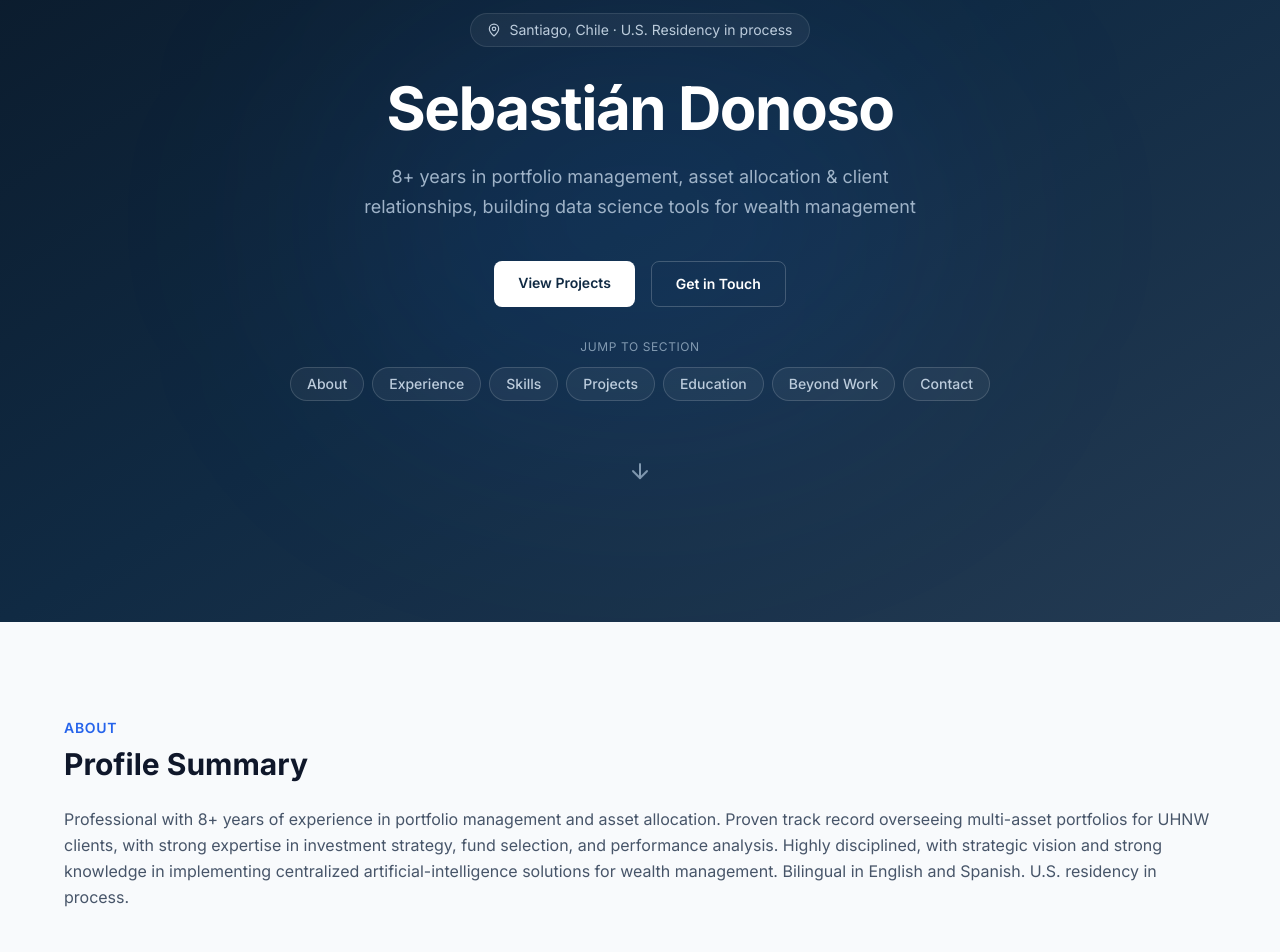
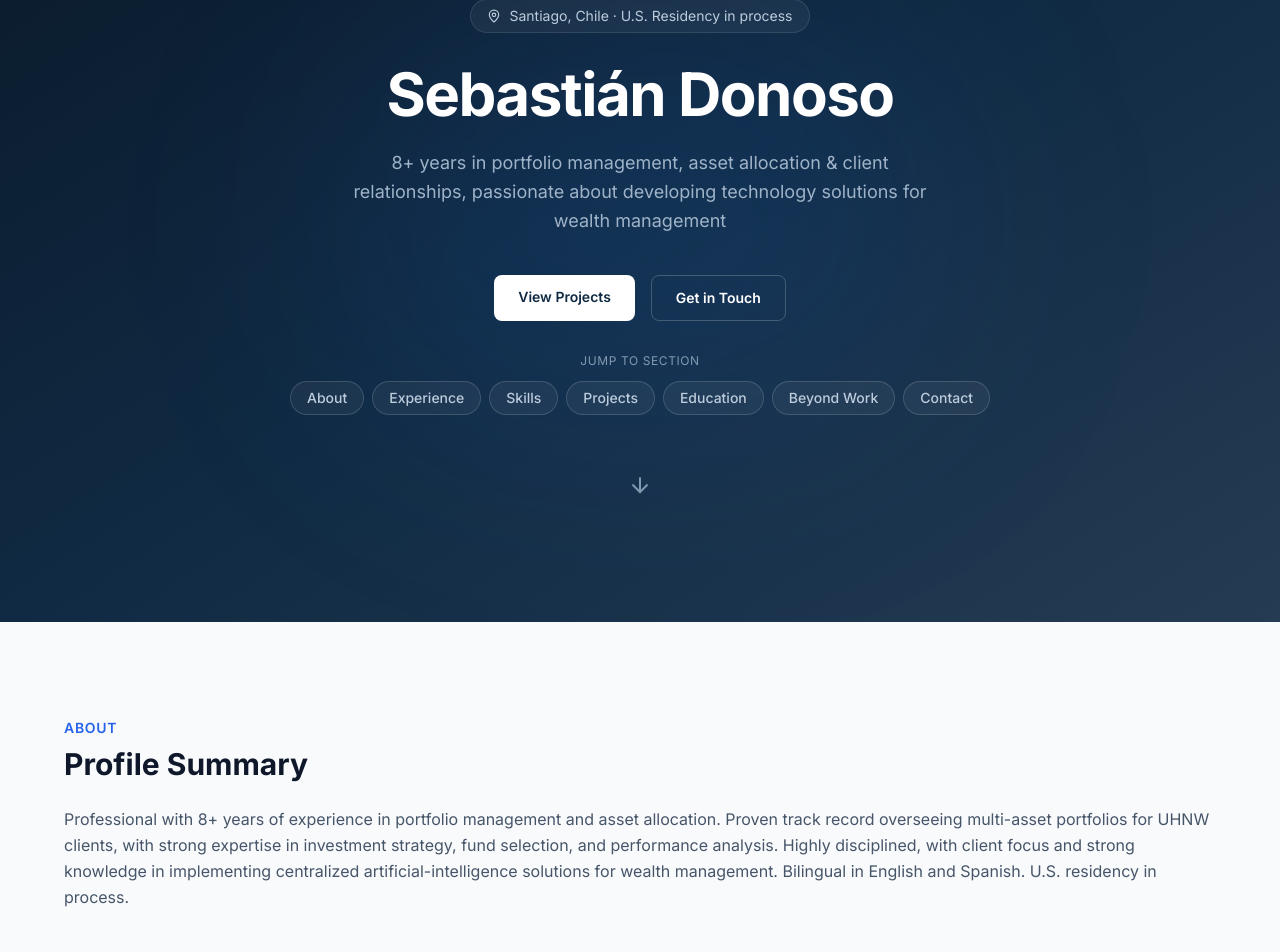
Before and after one commit to sdonosopm/web-resume, a React (Vite) app: page / in a window 1280 px wide. Shown: the part 178-1130 px from the top of the page. Built offline with nearby package versions, Linux system fonts and the light colour scheme.

Commit message:
Tweak summary and tagline wording
- Summary: "with strategic vision" -> "with client focus" (EN + ES)
- Tagline: "building data science tools" -> "passionate about developing
  technology solutions" for wealth management (EN + ES)

Co-Authored-By: Claude Opus 4.8 <noreply@anthropic.com>

```diff
--- a/src/data/resume.es.ts
+++ b/src/data/resume.es.ts
@@ -5,12 +5,12 @@ export const resumeEs: ResumeData = {
   personalInfo: {
     name: "Sebastián Donoso",
     title: "",
-    tagline: "8+ años en gestión de portafolios, asignación de activos y relación con clientes, creando herramientas de data science para wealth management",
+    tagline: "8+ años en gestión de portafolios, asignación de activos y relación con clientes, apasionado por el desarrollo de soluciones tecnológicas para wealth management",
     location: "Santiago, Chile · Residencia en EE.UU. en trámite",
     email: "sdonosopm@gmail.com",
     phone: "+569 7620 3147",
     linkedin: "www.linkedin.com/in/sebasti%C3%A1n-donoso-p%C3%A9rez-55915931",
-    summary: `Profesional con más de 8 años de experiencia en gestión de portafolios y asignación de activos. Trayectoria comprobada supervisando portafolios multiactivos para clientes UHNW, con sólida experiencia en estrategia de inversión, selección de fondos y análisis de desempeño. Altamente disciplinado, con visión estratégica y sólido conocimiento en la implementación de soluciones centralizadas con inteligencia artificial para wealth management. Bilingüe en inglés y español. Residencia estadounidense en trámite.`,
+    summary: `Profesional con más de 8 años de experiencia en gestión de portafolios y asignación de activos. Trayectoria comprobada supervisando portafolios multiactivos para clientes UHNW, con sólida experiencia en estrategia de inversión, selección de fondos y análisis de desempeño. Altamente disciplinado, con foco en el cliente y sólido conocimiento en la implementación de soluciones centralizadas con inteligencia artificial para wealth management. Bilingüe en inglés y español. Residencia estadounidense en trámite.`,
   },
 
   experience: [
--- a/src/data/resume.ts
+++ b/src/data/resume.ts
@@ -1,13 +1,13 @@
 export const personalInfo = {
   name: "Sebastián Donoso",
   title: "",
-  tagline: "8+ years in portfolio management, asset allocation & client relationships, building data science tools for wealth management",
+  tagline: "8+ years in portfolio management, asset allocation & client relationships, passionate about developing technology solutions for wealth management",
   location: "Santiago, Chile · U.S. Residency in process",
   email: "sdonosopm@gmail.com",
   phone: "+569 7620 3147",
   linkedin: "www.linkedin.com/in/sebasti%C3%A1n-donoso-p%C3%A9rez-55915931",
 
-  summary: `Professional with 8+ years of experience in portfolio management and asset allocation. Proven track record overseeing multi-asset portfolios for UHNW clients, with strong expertise in investment strategy, fund selection, and performance analysis. Highly disciplined, with strategic vision and strong knowledge in implementing centralized artificial-intelligence solutions for wealth management. Bilingual in English and Spanish. U.S. residency in process.`,
+  summary: `Professional with 8+ years of experience in portfolio management and asset allocation. Proven track record overseeing multi-asset portfolios for UHNW clients, with strong expertise in investment strategy, fund selection, and performance analysis. Highly disciplined, with client focus and strong knowledge in implementing centralized artificial-intelligence solutions for wealth management. Bilingual in English and Spanish. U.S. residency in process.`,
 }
 
 export interface Experience {
```
